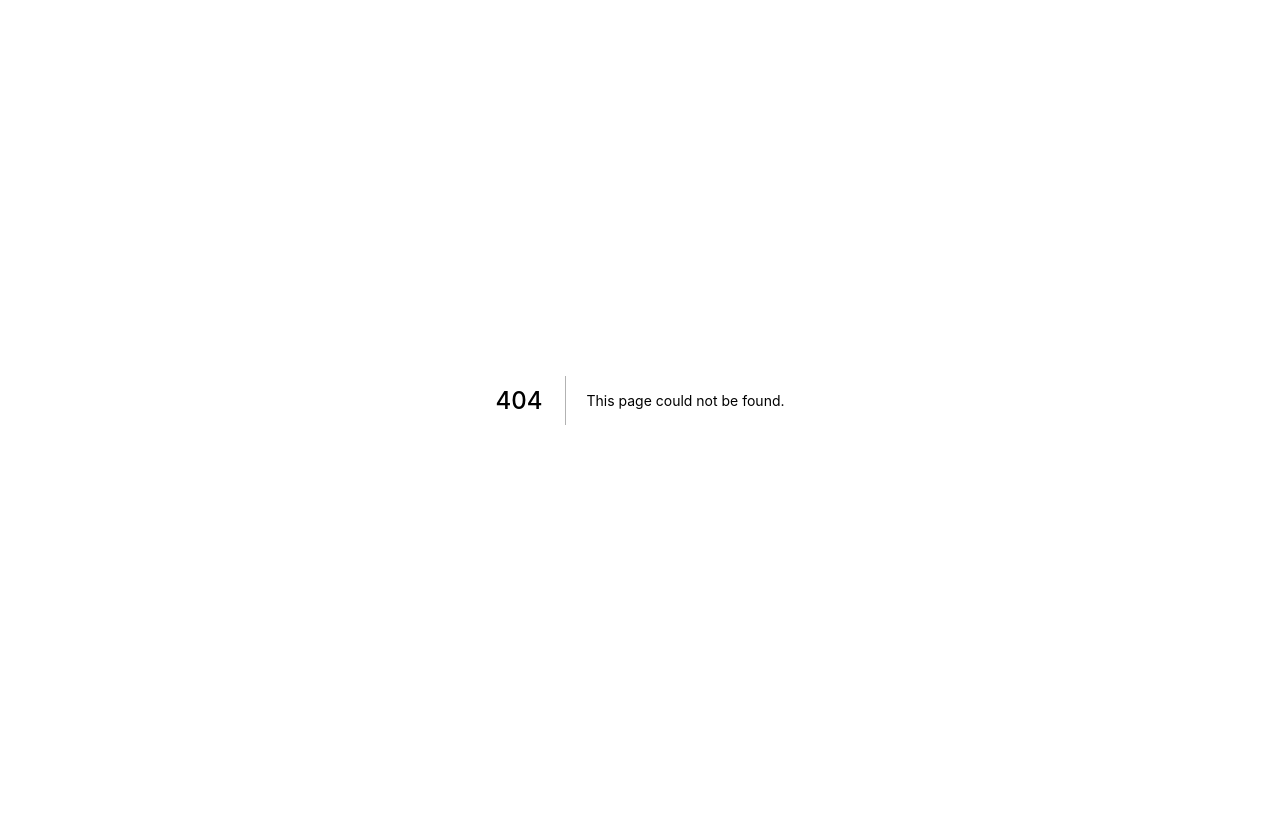
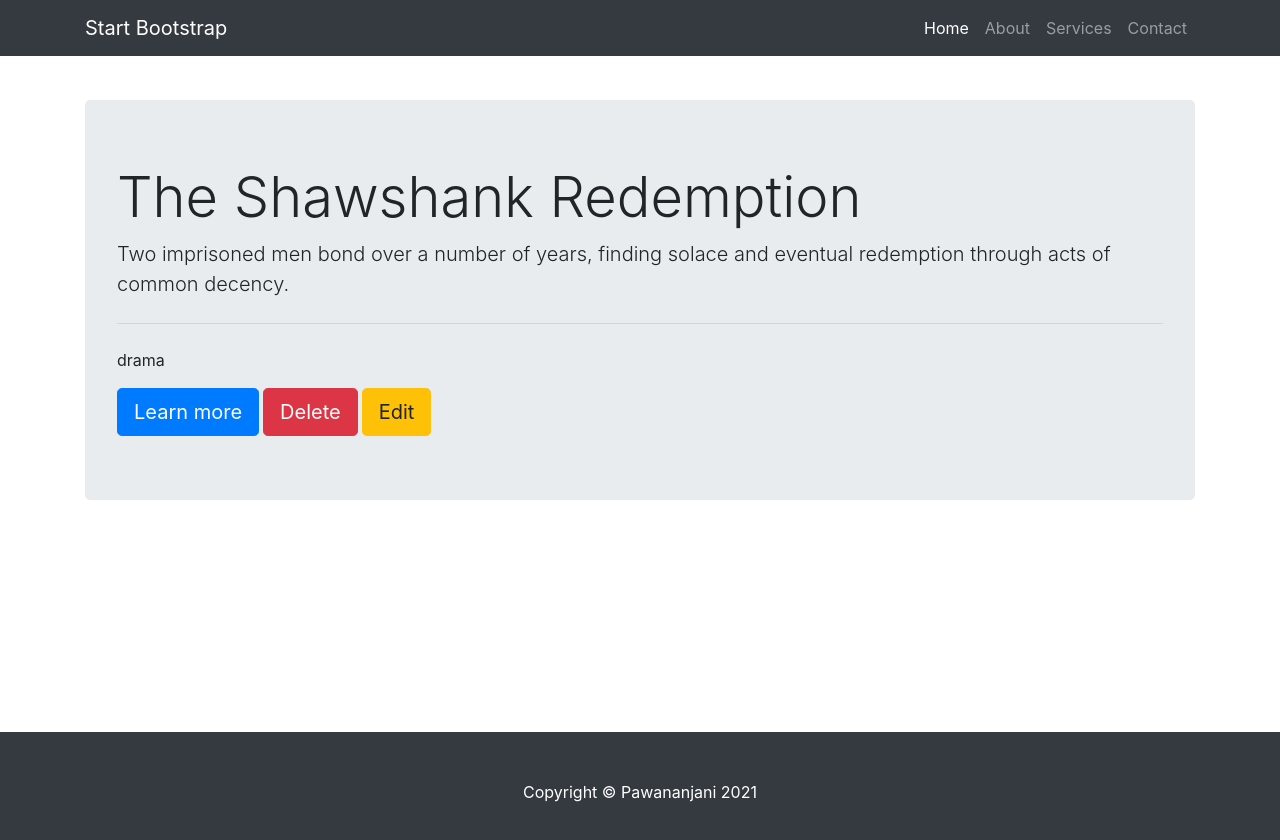
Before and after one commit to Pawananjani1A/MovieApp, a Next.js app: page /movies/1 in a window 1280 px wide. Before the commit this address had no page. Shown: the top 840 px of the page. Before the commit the page ends 800 px from the top, so only its background shows below. Built offline with nearby package versions, Linux system fonts and the light colour scheme.

Commit message:
Structured specific route for each movie

```diff
--- a/actions/index.js
+++ b/actions/index.js
@@ -11,3 +11,15 @@ export const getMovies = () =>{
     },50);
     })
 }
+
+export const getMovieById = (id)=>{
+
+    return new Promise((resolve,reject)=>{
+        const movieIndex = MOVIE_DATA.findIndex(movie=>movie.id===id);
+        const movie = MOVIE_DATA[movieIndex];
+
+        setTimeout(()=>{
+            resolve(movie);
+        },50);
+    })
+}
--- a/components/navbar.js
+++ b/components/navbar.js
@@ -1,4 +1,4 @@
-
+import Link from "next/link";
 
 const Navbar = ()=>{
 
@@ -13,18 +13,26 @@ const Navbar = ()=>{
                       <div className="collapse navbar-collapse" id="navbarResponsive">
                         <ul className="navbar-nav ml-auto">
                           <li className="nav-item active">
-            <a className="nav-link" href="#">Home
+                          <Link href="/">
+                              <a className="nav-link" >Home
                               <span className="sr-only">(current)</span>
                             </a>
+                          </Link>
                           </li>
                           <li className="nav-item">
-            <a className="nav-link" href="#">About</a>
+                          <Link href="/about">
+                            <a className="nav-link" >About</a>
+                            </Link>
                           </li>
                           <li className="nav-item">
-            <a className="nav-link" href="#">Services</a>
+                          <Link href="/services">
+                            <a className="nav-link">Services</a>
+                            </Link>
                           </li>
                           <li className="nav-item">
-            <a className="nav-link" href="#">Contact</a>
+                          <Link href="/contact">
+                            <a className="nav-link" >Contact</a>
+                            </Link>
                           </li>
                         </ul>
                       </div>
--- a/pages/_app.js
+++ b/pages/_app.js
@@ -1,7 +1,47 @@
-import '../styles/globals.css'
+import App from 'next/app';
+import Head from 'next/head'
+import Navbar from "../components/navbar";
+import Footer from '../components/footer';
+class MovieApp extends App{
 
-function MyApp({ Component, pageProps }) {
-  return <Component {...pageProps} />
+
+  // TODO: execute here getInitialProps and pass this data to your page
+
+  static async getInitialProps(appContext) {
+    // Executing getInitialProps of page you are navigated to
+    const appProps = await App.getInitialProps(appContext)
+    return { ...appProps }
+  }
+
+
+  render () {
+    const {Component,pageProps} = this.props;
+    return (
+      <div>
+         <Head>
+          <title>Home</title>
+          <link rel="stylesheet" href="https://stackpath.bootstrapcdn.com/bootstrap/4.3.1/css/bootstrap.min.css" integrity="sha384-ggOyR0iXCbMQv3Xipma34MD+dH/1fQ784/j6cY/iJTQUOhcWr7x9JvoRxT2MZw1T" crossOrigin="anonymous" />
+          <script src="https://code.jquery.com/jquery-3.3.1.slim.min.js" integrity="sha384-q8i/X+965DzO0rT7abK41JStQIAqVgRVzpbzo5smXKp4YfRvH+8abtTE1Pi6jizo" crossOrigin="anonymous"></script>
+          <script src="https://cdnjs.cloudflare.com/ajax/libs/popper.js/1.14.7/umd/popper.min.js" integrity="sha384-UO2eT0CpHqdSJQ6hJty5KVphtPhzWj9WO1clHTMGa3JDZwrnQq4sF86dIHNDz0W1" crossOrigin="anonymous"></script>
+          <script src="https://stackpath.bootstrapcdn.com/bootstrap/4.3.1/js/bootstrap.min.js" integrity="sha384-JjSmVgyd0p3pXB1rRibZUAYoIIy6OrQ6VrjIEaFf/nJGzIxFDsf4x0xIM+B07jRM" crossOrigin="anonymous"></script>
+         </Head>
+
+           <Navbar/>
+           <div className="base-page">
+             <Component {...pageProps}/>
+           </div>
+
+           <Footer/>
+            <style jsx>
+              {`.base-page {
+            padding-top:100px;
+            padding-bottom: 200px;
+          }`}
+            </style>
+      </div>
+
+    );
+  }
 }
 
-export default MyApp
+export default MovieApp;
--- a/pages/index.js
+++ b/pages/index.js
@@ -1,12 +1,9 @@
 import React,{useState,useEffect} from 'react'
-import Link from 'next/link'
-import Head from 'next/head'
-import Nav from "../components/nav"
-import Navbar from "../components/navbar";
+
+
 import SideMenu from "../components/sideMenu";
 import Carousel from '../components/carousel';
 import MovieList from '../components/movieList';
-import Footer from '../components/footer';
 import {getMovies} from "../actions";
 
 
@@ -20,15 +17,6 @@ const Home = (props) =>{
 
    return(
   <div>
-    <Head>
-      <title>Home</title>
-      <link rel="stylesheet" href="https://stackpath.bootstrapcdn.com/bootstrap/4.3.1/css/bootstrap.min.css" integrity="sha384-ggOyR0iXCbMQv3Xipma34MD+dH/1fQ784/j6cY/iJTQUOhcWr7x9JvoRxT2MZw1T" crossOrigin="anonymous" />
-      <script src="https://code.jquery.com/jquery-3.3.1.slim.min.js" integrity="sha384-q8i/X+965DzO0rT7abK41JStQIAqVgRVzpbzo5smXKp4YfRvH+8abtTE1Pi6jizo" crossOrigin="anonymous"></script>
-      <script src="https://cdnjs.cloudflare.com/ajax/libs/popper.js/1.14.7/umd/popper.min.js" integrity="sha384-UO2eT0CpHqdSJQ6hJty5KVphtPhzWj9WO1clHTMGa3JDZwrnQq4sF86dIHNDz0W1" crossOrigin="anonymous"></script>
-      <script src="https://stackpath.bootstrapcdn.com/bootstrap/4.3.1/js/bootstrap.min.js" integrity="sha384-JjSmVgyd0p3pXB1rRibZUAYoIIy6OrQ6VrjIEaFf/nJGzIxFDsf4x0xIM+B07jRM" crossOrigin="anonymous"></script>
-    </Head>
-
-  <Navbar/>
 
   <div className="home-page">
     <div className="container">
@@ -53,13 +41,7 @@ const Home = (props) =>{
       </div>
     </div>
   </div>
-    <Footer/>
-    <style jsx> {`
-           .home-page {
-            padding-top: 80px;
-          }
-             `}
-    </style>
+
   </div>
 );
 }
--- /dev/null
+++ b/pages/movies/[id]/index.js
@@ -0,0 +1,50 @@
+import {useRouter} from 'next/router';
+import Link from 'next/link';
+import { getMovieById} from '../../../actions'
+
+const Movie = (props) =>{
+
+    const router = useRouter();
+    const {id} = router.query;
+    const {movie} = props;
+
+    return (
+          <div className="container">
+      <div className="jumbotron">
+        <h1 className="display-4">{ movie.name }</h1>
+        <p className="lead">{ movie.description }</p>
+        <hr className="my-4" />
+        <p>{ movie.genre }</p>
+        <button className="btn btn-primary btn-lg mr-1" href="#" role="button">Learn more</button>
+        <button onClick={() => handleDeleteMovie(id)} className="btn btn-danger btn-lg mr-1" href="#" role="button">Delete</button>
+        <Link href="/movies/[id]/edit" as={`/movies/${id}/edit`}>
+          <button
+            className="btn btn-warning btn-lg"
+            role="button">Edit</button>
+        </Link>
+      </div>
+      <p className="desc-text">
+        { movie.longDesc }
+      </p>
+      <style jsx>{`
+        .desc-text {
+          font-size: 21px;
+        }
+      `}
+      </style>
+    </div>
+
+
+    );
+}
+
+Movie.getInitialProps = async({query})=>{
+
+  const movie = await getMovieById(query.id);
+
+  return {movie};
+}
+
+
+
+export default Movie;
```
Also changed, not shown: components/movieList.js (+7 -3 lines), pages/contact.js (added, +13 -0 lines), pages/movies/[id]/edit.js (added, +46 -0 lines), pages/services.js (added, +11 -0 lines). Lines whose indentation alone changed are shown as unchanged.
